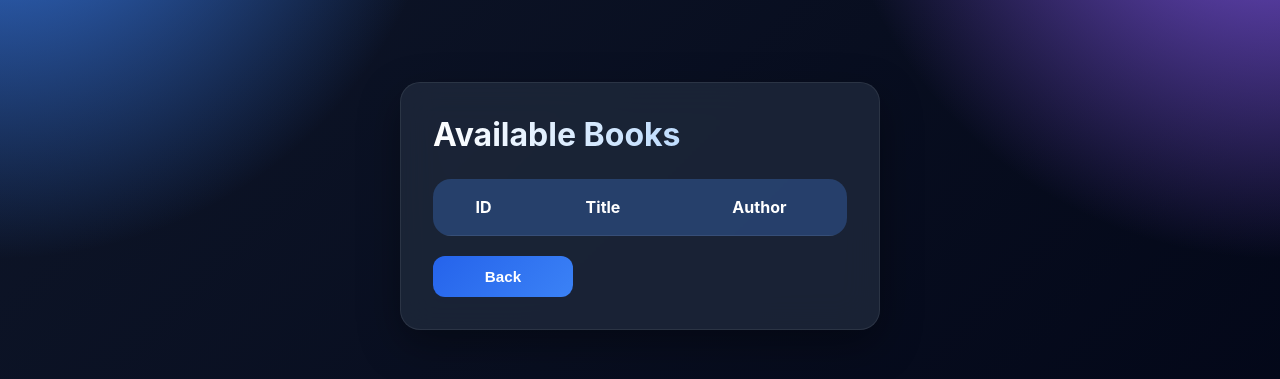
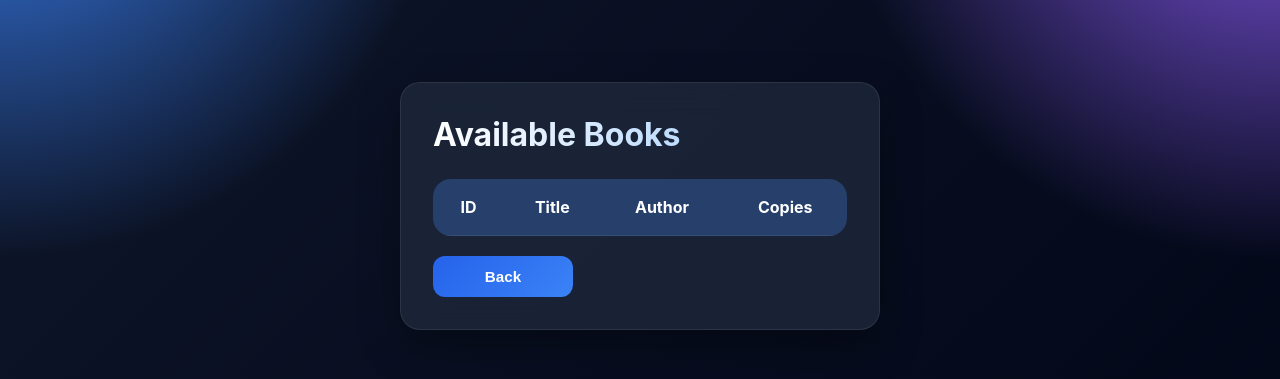
Before and after one commit to SupraTheGreat/LibraryProject, a Flask app: page /availablebooks in a window 1280 px wide. Shown: the part 194-573 px from the top of the page. Run offline with Flask 3, Linux system fonts and the light colour scheme; data that the repository does not hold is empty.

Commit message:
copies logic

```diff
--- a/src/main.py
+++ b/src/main.py
@@ -738,12 +738,30 @@ def availablebooks():
         "SELECT id, title, author FROM BOOKS WHERE AVAILABLE = 1"
     )
 
+    # for row in cursor:
+    #     books.append({
+    #         "id": row[0],
+    #         "title": row[1],
+    #         "author": row[2]
+    #     })
+
+    books = []
+
     for row in cursor:
-        books.append({
-            "id": row[0],
-            "title": row[1],
-            "author": row[2]
-        })
+        found = False
+
+        for book in books:
+            if book["title"] == row[1]:
+                book["copies"] += 1
+                found = True
+                break
+
+        if not found:
+            books.append({
+                "title": row[1],
+                "author": row[2],
+                "copies": 1
+            })
 
     conn.close()
 
--- a/src/templates/availablebooks.html
+++ b/src/templates/availablebooks.html
@@ -15,6 +15,7 @@
             <th>ID</th>
             <th>Title</th>
             <th>Author</th>
+            <th>Copies</th>
         </tr>
 
         {% for book in books %}
@@ -22,6 +23,7 @@
             <td>{{ book.id }}</td>
             <td>{{ book.title }}</td>
             <td>{{ book.author }}</td>
+            <td>{{ book.copies }}</td>
         </tr>
         {% endfor %}
 
```
